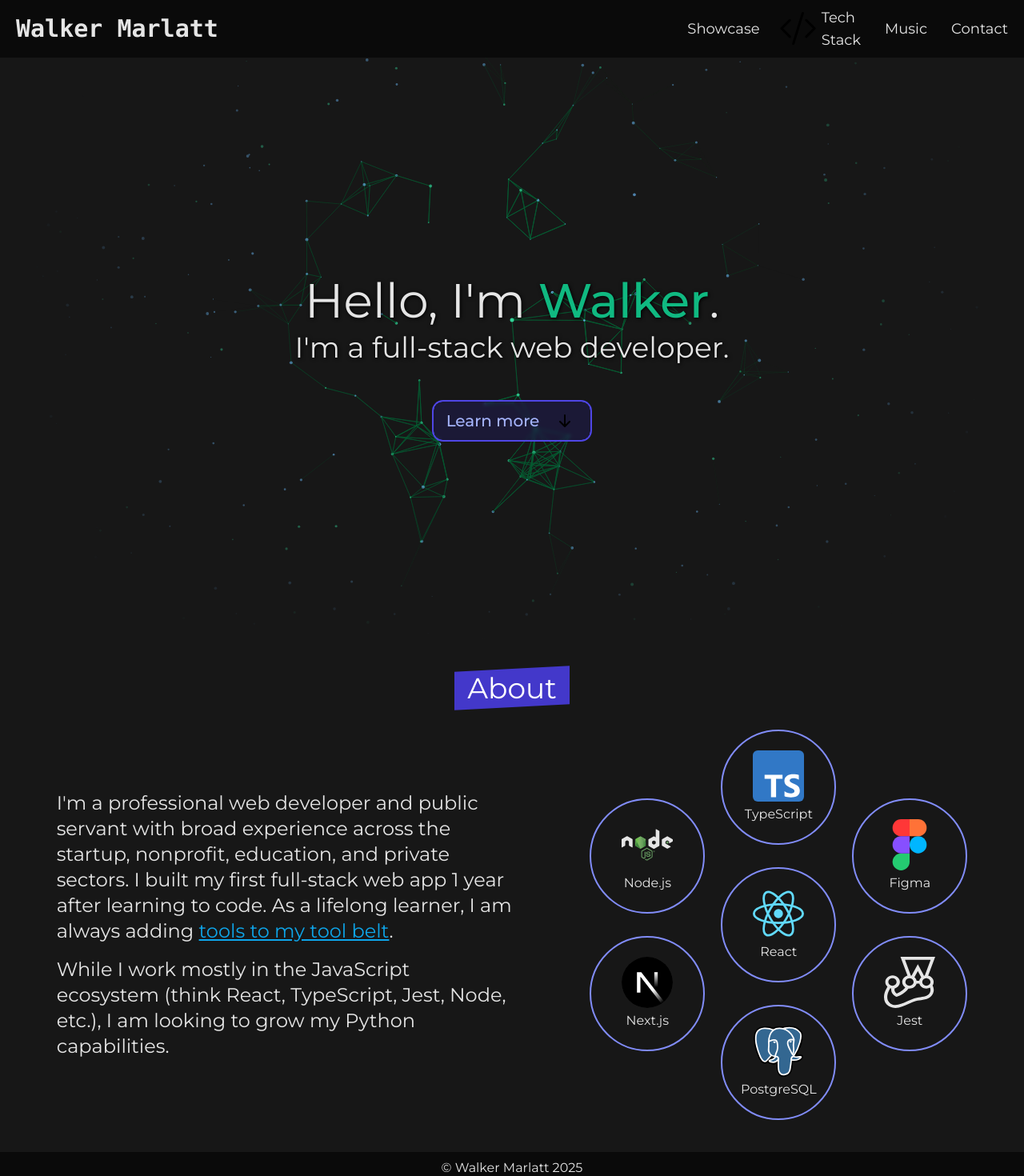
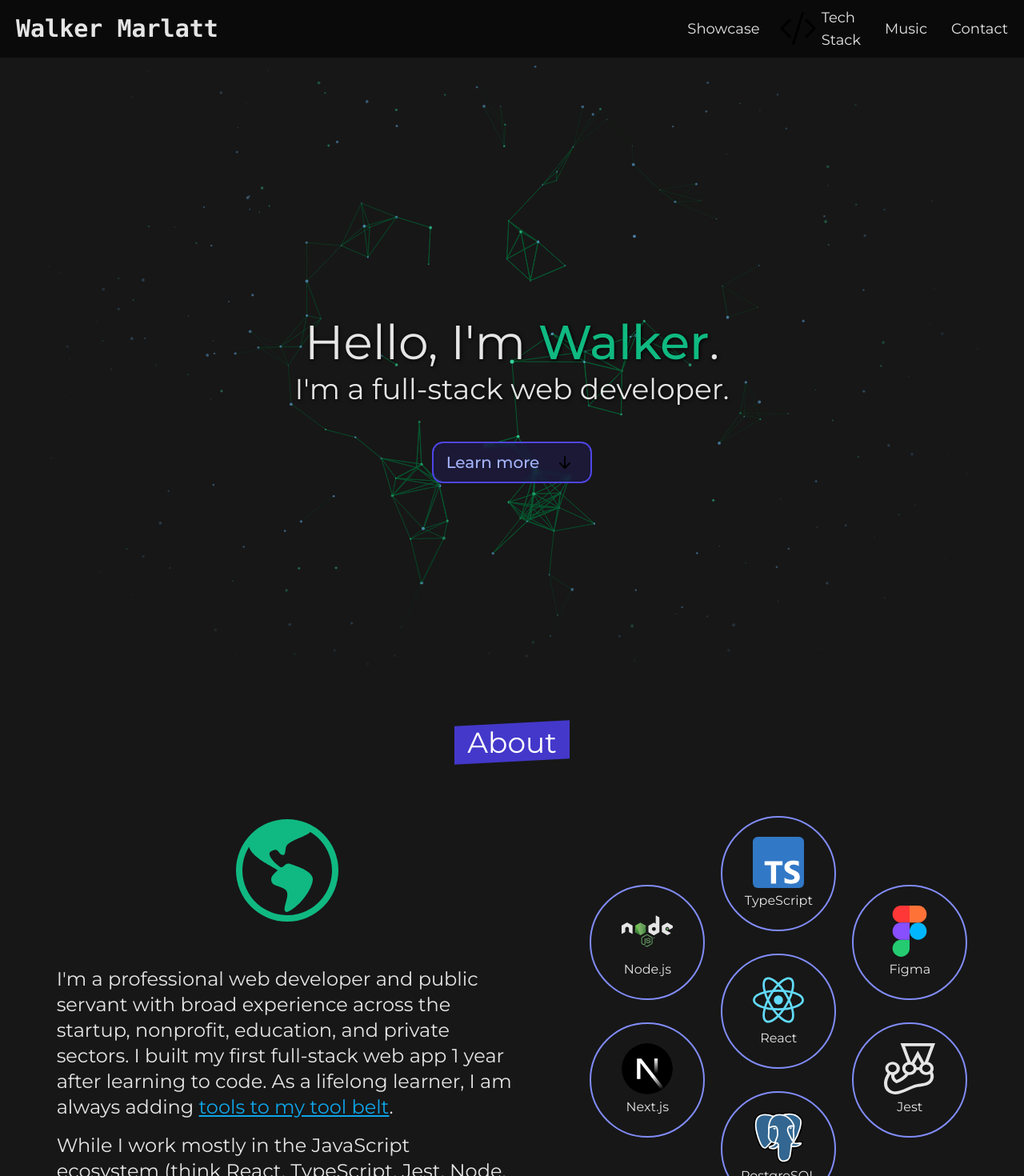
Before and after one commit to marlatte/my-portfolio, a Next.js app: page / in a window 1280 px wide. Shown: the top 1470 px of the page at 80% size. Built offline with nearby package versions, Linux system fonts and the light colour scheme.

Commit message:
Adjust #about spacing

```diff
--- a/app/page.tsx
+++ b/app/page.tsx
@@ -6,7 +6,7 @@ import About from '@/components/ui/about';
 export default function Home() {
   return (
     <main className="flex-1">
-      <section className="relative flex h-dvh flex-col justify-stretch bg-neutral-900">
+      <section className="relative mt-[52px] flex h-dvh flex-col justify-stretch bg-neutral-900">
         <DotField />
         <div className="absolute bottom-0 z-20 h-32 w-full bg-gradient-to-t from-neutral-900 to-transparent" />
         <div className="flex-1" />
--- a/components/ui/about.tsx
+++ b/components/ui/about.tsx
@@ -1,5 +1,6 @@
 import Image from 'next/image';
 import Link from 'next/link';
+import { GlobeAmericas } from 'react-bootstrap-icons';
 
 function Skill({
   name,
@@ -29,14 +30,17 @@ function Skill({
 
 export default function About() {
   return (
-    <section className="flex flex-col gap-5 px-5 py-10">
-      <h2 id="about" className="mb-3 text-center text-4xl">
+    <section className="flex flex-col gap-5 px-5 py-14 xl:min-h-[90dvh]">
+      <h2 id="about" className="mb-4 scroll-m-20 text-center text-4xl">
         <span className="relative inline-block px-3 before:absolute before:-inset-1 before:block before:-skew-y-3 before:bg-indigo-700">
           <span className="relative text-white">About</span>
         </span>
       </h2>
-      <div className="flex flex-col items-center justify-evenly gap-10 md:flex-row">
+      <div className="flex flex-1 flex-col items-center justify-evenly gap-10 lg:flex-row">
         <div className="flex max-w-xl flex-col gap-4 text-lg md:text-2xl">
+          <div className="grid w-full place-content-center py-10">
+            <GlobeAmericas className="size-28 fill-emerald-500 lg:size-32" />
+          </div>
           <p>
             I&apos;m a professional web developer and public servant with broad
             experience across the startup, nonprofit, education, and private
```
